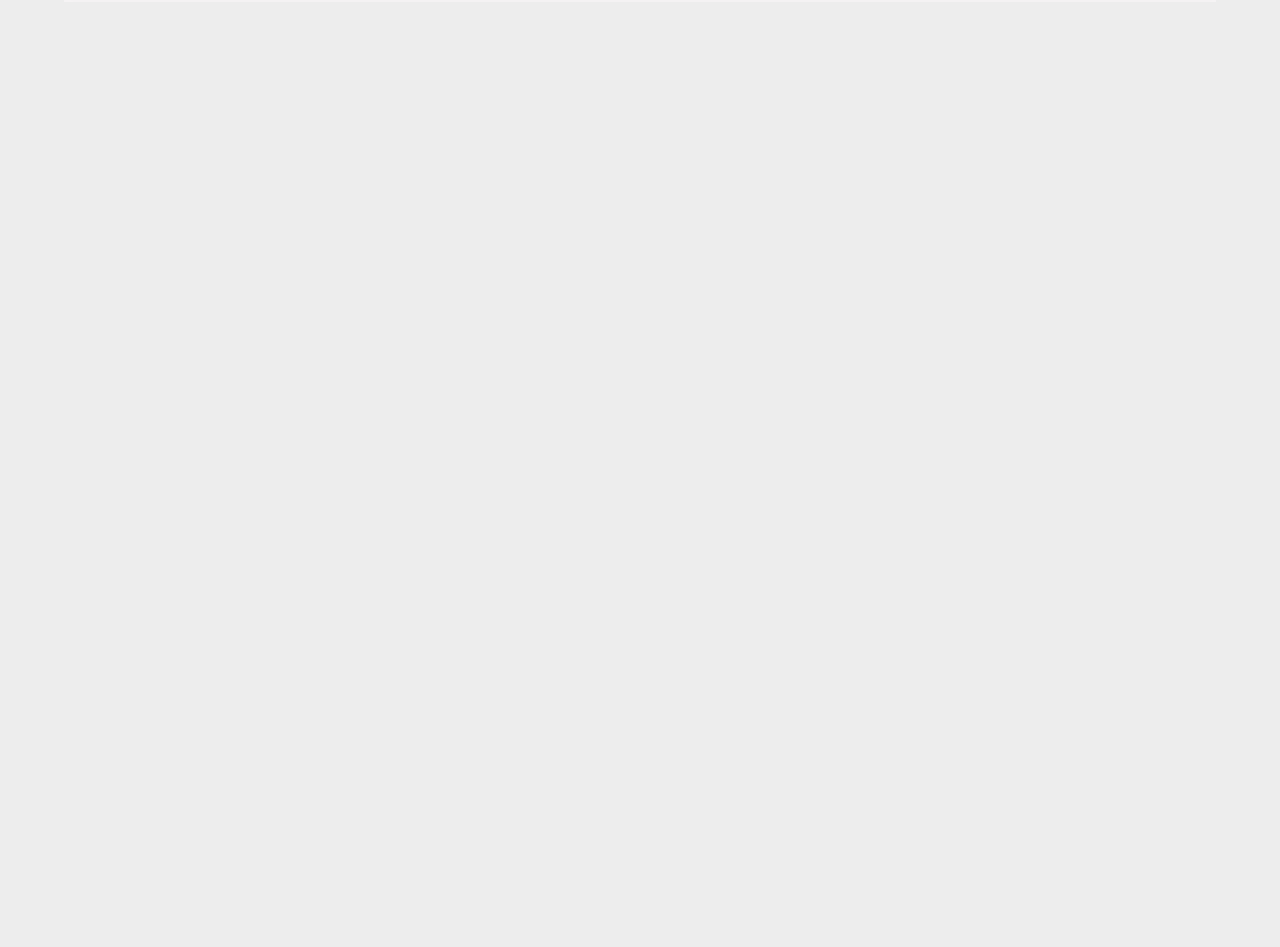
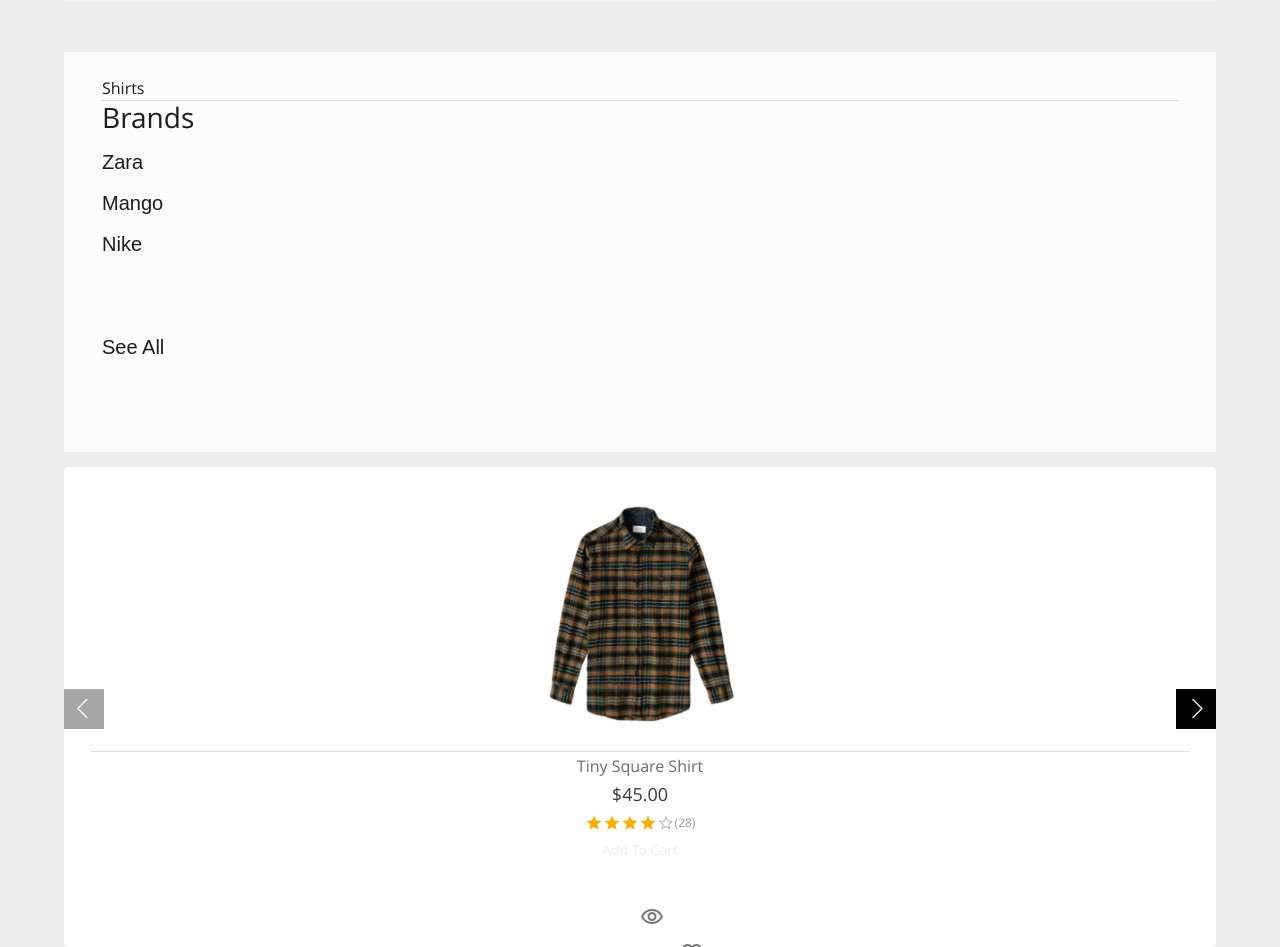
Before and after one commit to Navidhashemii/bonik-ecommerce, a Next.js app: page / in a window 1280 px wide. Shown: the part 6580-7527 px from the top of the page. Before the commit the page ends 6582 px from the top, so only its background shows below. Built offline with nearby package versions, Linux system fonts and the light colour scheme.

Commit message:
change theme background colors

```diff
--- a/src/app/ClientProviderTheme.js
+++ b/src/app/ClientProviderTheme.js
@@ -24,8 +24,9 @@ const theme = createTheme({
 
     background: {
         default: "#f6f6f6",
-        primary: "#434343",
-        secondary: "#1c1c1c",
+        white: "#fcfcfc",
+        grey: "#434343",
+        black: "#1c1c1c",
     },
 },
 
--- a/src/app/page.js
+++ b/src/app/page.js
@@ -1,4 +1,4 @@
-import { Box, Container } from "@mui/material";
+import { Container } from "@mui/material";
 import TopBanners from "../components/Home-Page/Top-Banners/TopBanners";
 import BenefitPart from "../components/Home-Page/Benefit-Part/BenefitPart";
 import { getLocalData } from '../../json/lib/localdata';
@@ -6,6 +6,7 @@ import CategoryOptionList from "../components/Home-Page/Category-Options/Categor
 import AirportInfoBanner from "../components/Home-Page/Airport-Banner/AirportBanner";
 import DealsOfTheDay from "../components/Home-Page/Deals-Of-The-Day/DealsOfTheDay";
 import ComingSoonPart from "../components/Home-Page/Coming-Soon-part/ComingSoonPart";
+import Products from "../components/Home-Page/Products/Products";
 
 
 
@@ -15,6 +16,8 @@ export default async function Home() {
   if (!data) {
     throw new Error("Failed trying to get data");
   }
+
+  const categories = data.categories
 
 
   return (
@@ -26,6 +29,7 @@ export default async function Home() {
       <AirportInfoBanner/>
       <DealsOfTheDay data={data}/>
       <ComingSoonPart/>
+      <Products data={data} category={categories[0]}/>
 
 
     </Container>
--- a/src/components/Home-Page/Card-Swiper/CardSwiper.js
+++ b/src/components/Home-Page/Card-Swiper/CardSwiper.js
@@ -18,11 +18,19 @@ import './CardSwiper.css'
 
 function CardSwiper({data}) {
 
-    const [liked, setLiked] = useState(false)
+    const [elements, setElements] = useState(data.map(item => ({ ...item, selected: false })));
 
-    const handleLike = () => setLiked(!liked)
+    const handleLike = (id) => {
+        const updatedElements = elements.map(element => {
+            if (element.id === id) {
+                return { ...element, selected: !element.selected };
+            }
+            return element;
+        });
+        setElements(updatedElements);
+    };
 
-    const test = () => null
+
 
   return (
     <>
@@ -84,7 +92,7 @@ function CardSwiper({data}) {
                             variant="h6"
                             className={styles.price}
                         >
-                            {price}
+                            ${price.toFixed(2)}
                         </Typography>
 
                         }
@@ -102,17 +110,17 @@ function CardSwiper({data}) {
                         <Button className={styles.button}>
                             Add To Cart
                         </Button>
-                        <IconButton onClick={test}  className={styles.icon1}>
+                        <IconButton className={styles.icon1}>
                             <VisibilityOutlinedIcon/>
                         </IconButton>
 
-                        {liked
+                        {elements.find(element => element.id === id).selected
                             ?
-                            <IconButton  onClick={handleLike} className={styles.icon2}>
+                            <IconButton  onClick={() => handleLike(id)} className={styles.icon2}>
                                 <FavoriteIcon/>
                             </IconButton>
                             :
-                            <IconButton onClick={handleLike} className={styles.icon2}>
+                            <IconButton onClick={() => handleLike(id)} className={styles.icon2}>
                                 <FavoriteBorderOutlinedIcon />
                             </IconButton>
                         }
--- a/src/components/Home-Page/Deals-Of-The-Day/DealsOfTheDay.js
+++ b/src/components/Home-Page/Deals-Of-The-Day/DealsOfTheDay.js
@@ -5,8 +5,10 @@ import styles from './DealsOfTheDay.module.css'
 
 function DealsOfTheDay({data}) {
 
-  const products = data.products
-  const withDiscount = products.filter(({discount}) => discount)
+  const product = data.products
+  const withDiscount = product.filter(({discount}) => discount)
+
+
 
   return (
     <Box className={styles.container}>
--- /dev/null
+++ b/src/components/Home-Page/Products/Products.js
@@ -0,0 +1,63 @@
+'use client'
+
+import { Box, Divider, Typography, Button } from '@mui/material'
+import styles from './Products.module.css'
+import CardSwiper from '../Card-Swiper/CardSwiper'
+import { useState } from 'react'
+
+function Products({data, category}) {
+
+
+  const [selectedBrand, setSelectedBrand] = useState('')
+  const brands = data.brands
+  const products = data.products
+
+
+  const productCategory = products.filter(({categoryId}) => categoryId === category.id)
+
+  const finalProduct = selectedBrand.length > 0 ?  productCategory.filter(({brand}) => brand === selectedBrand) : productCategory;
+
+  const handleBrand = (name) => {
+    setSelectedBrand(name)
+  }
+
+  const handleSeeAll = () => {
+    setSelectedBrand('')
+  }
+
+
+  return (
+    <Box>
+        <Box
+          bgcolor='background.white'
+          className={styles.boxContainer}
+        >
+          <Typography className={styles.product}>
+            {category.name}
+          </Typography>
+          <Divider variant='fullWidth'/>
+          <Typography
+            variant='h3'
+            className={styles.title}
+          >
+            Brands
+          </Typography>
+
+          <Box className={styles.buttonsContainer}>
+            {brands.map(({id, name}) => (
+              <button onClick={() => handleBrand(name)} key={id} className={styles.brandButton}>
+                {name}
+              </button>
+            ))}
+            <button onClick={handleSeeAll} className={styles.button}>
+              See All
+            </button>
+          </Box>
+        </Box>
+        <CardSwiper data={finalProduct}/>
+
+    </Box>
+  )
+}
+
+export default Products
--- /dev/null
+++ b/src/components/Home-Page/Products/Products.module.css
@@ -0,0 +1,56 @@
+.boxContainer{
+    width: 100%;
+    height: 400px;
+    margin: 50px 0 0 0;
+    padding: 24px 38px;
+}
+
+.product{
+    font-size: 40px;
+    font-weight: 800;
+    color: #1c1c1c;
+}
+
+.title{
+    font-weight: 600;
+    color: #1c1c1c;
+    margin-top: 28px;
+}
+
+.buttonsContainer{
+    display: flex;
+    flex-direction: column;
+    align-items: flex-start;
+
+}
+
+.brandButton{
+    margin-top: 18px;
+    font-weight: 200;
+    font-size: 20px;
+    color: #1c1c1c;
+    cursor: pointer;
+    text-align: start;
+    width: auto;
+    border: none;
+    background-color: transparent;
+}
+
+.brandButton:hover{
+    color: #E94560;
+}
+
+.button{
+    margin-top: 80px;
+    font-size: 20px;
+    font-weight: 400;
+    color: #1c1c1c;
+    cursor: pointer;
+    text-align: start;
+    border: none;
+    background-color: transparent;
+}
+
+.button:hover{
+    color: #E94560;
+}
```
